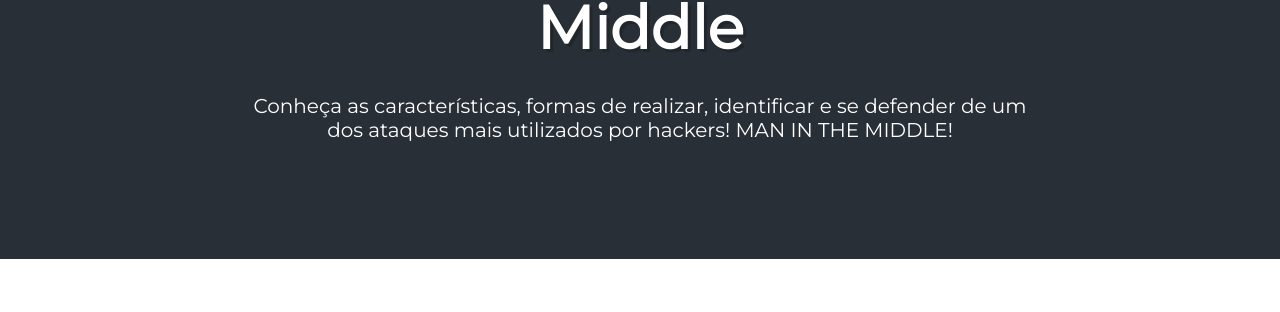
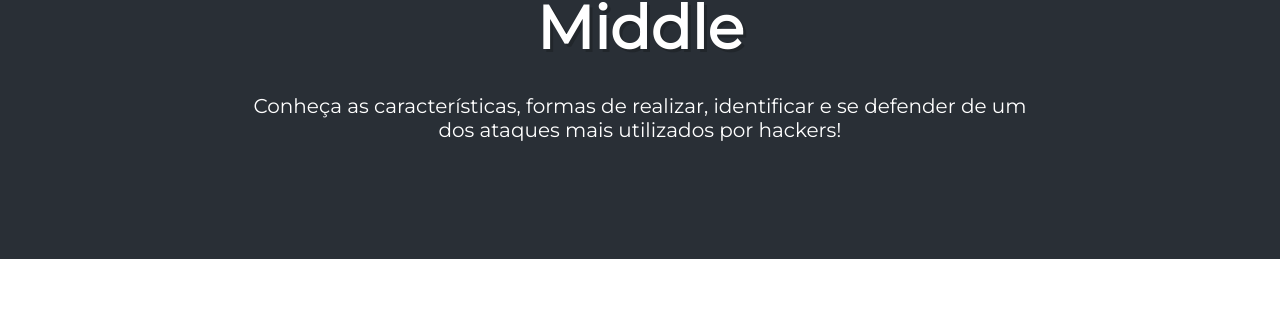
Before and after one commit to comppet/PrintF, a Jekyll site: the page built from _posts/2020-05-13-ataques-man-in-the-middle.md, in a window 1280 px wide. Shown: the part 241-553 px from the top of the page. Built offline with Jekyll 4.4.1, drawn with Linux system fonts in a browser that asks for light colours; comment, search, counter and statistics services are not loaded.

Commit message:
Update from Forestry.io comppet.ufu@gmail.com updated _posts/2020-05-13-ataques-man-in-the-middle.md

```diff
--- a/_posts/2020-05-13-ataques-man-in-the-middle.md
+++ b/_posts/2020-05-13-ataques-man-in-the-middle.md
@@ -6,9 +6,9 @@ author-post: Lucas Guimarães Mendes
 title: Ataques Man In The Middle
 image: "/PrintF/assets/img/"
 description: Conheça as características, formas de realizar, identificar e se defender
-  de um dos ataques mais utilizados por hackers!  MAN IN THE MIDDLE!
+  de um dos ataques mais utilizados por hackers!
 introduction: Conheça as características, formas de realizar, identificar e se defender
-  de um dos ataques mais utilizados por hackers!  MAN IN THE MIDDLE!
+  de um dos ataques mais utilizados por hackers!
 main-class: comp
 color: "#EB7728"
 tags:
```
